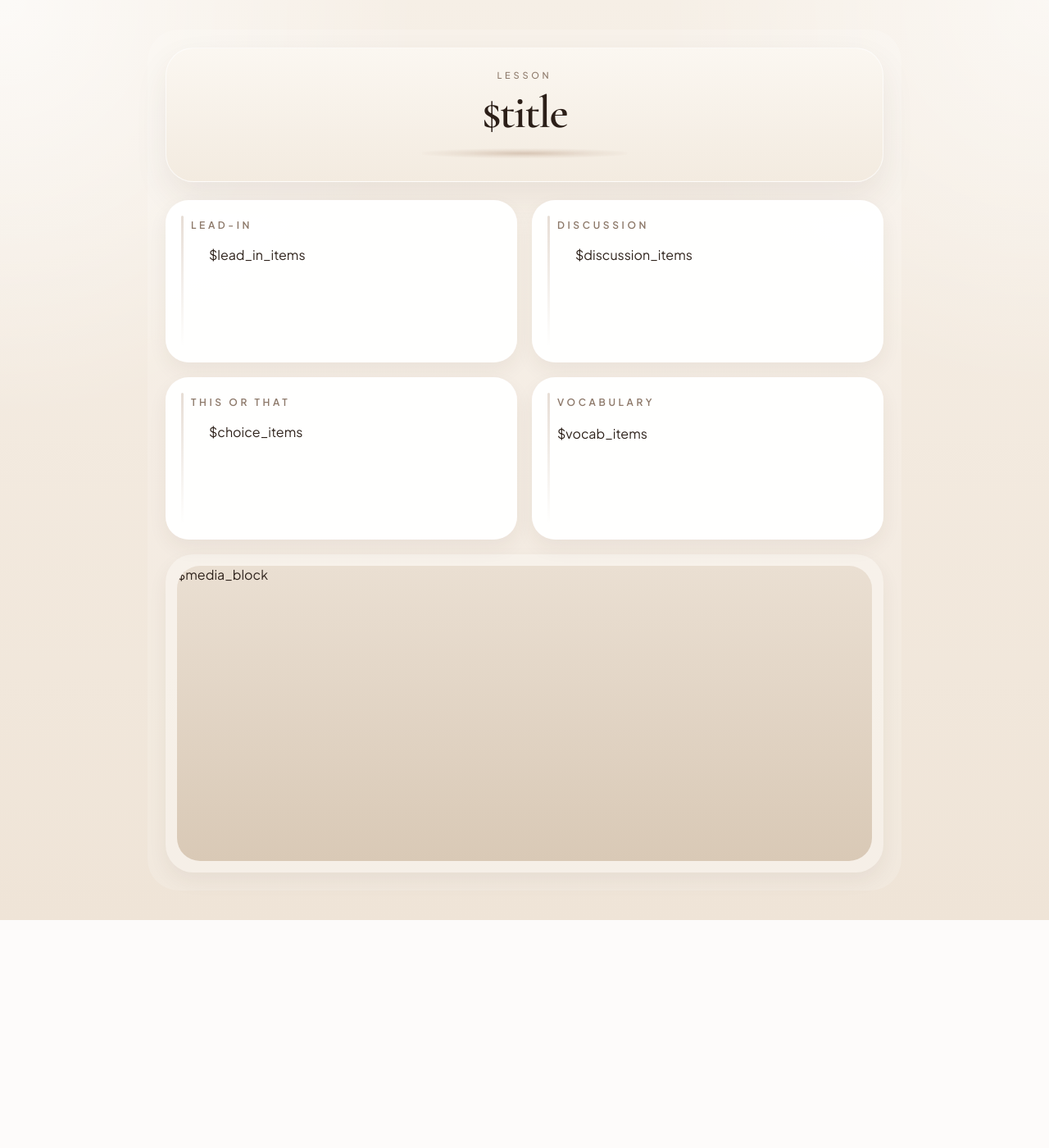
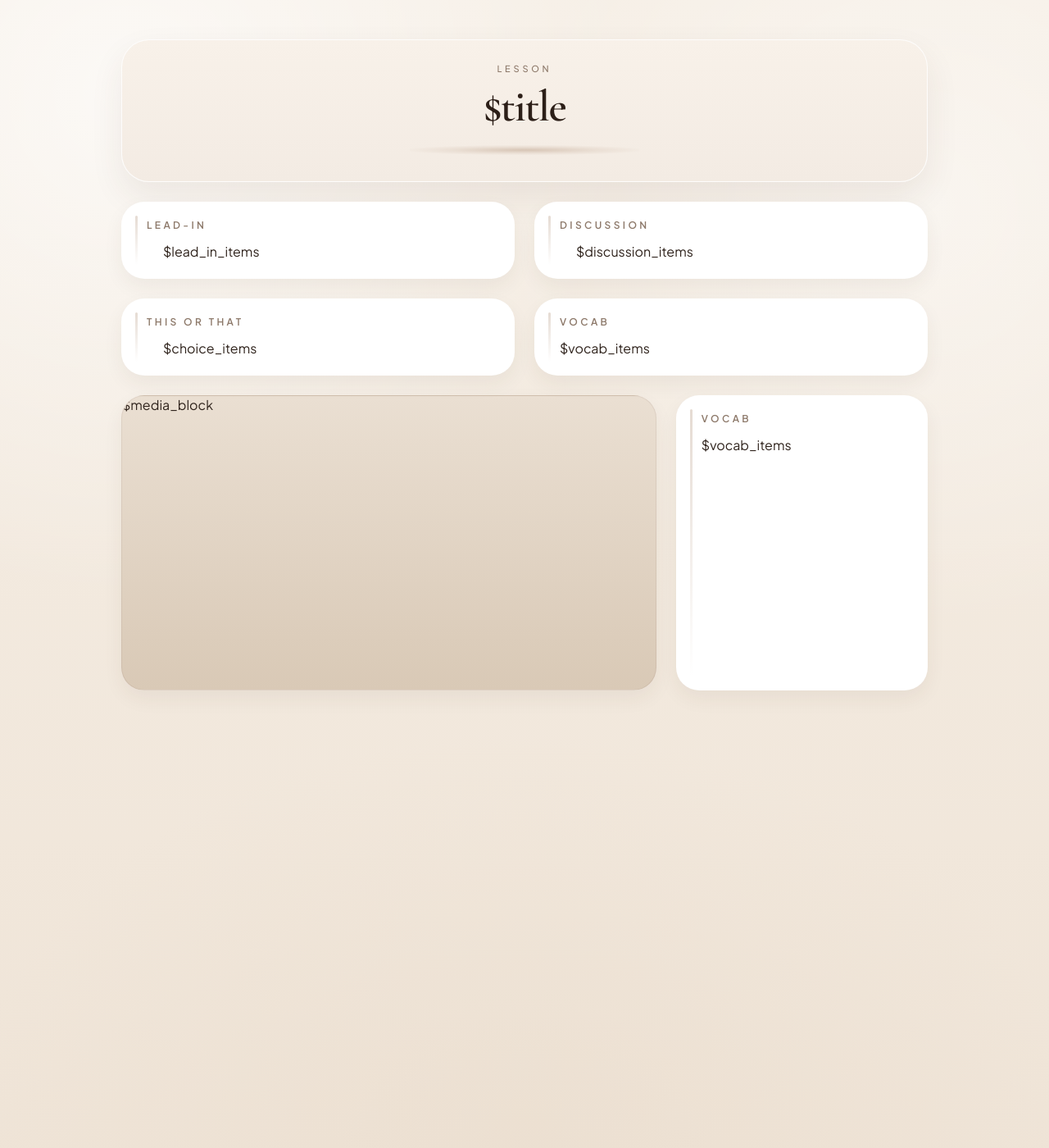
Before and after one commit to Jonis97/veliora-bot, a Python web app: template bot/templates/lesson_art_v1.html in a window 1280 px wide. Shown: the whole page at 82% size. Before the commit the page ends 1122 px from the top, so only its background shows below. Run offline with Jinja, Linux system fonts and the light colour scheme; the template is opened without the code that fills it, so the values that code supplies are empty.

Commit message:
style: update lesson_art_v1 from fixed render contract

```diff
--- a/bot/templates/lesson_art_v1.html
+++ b/bot/templates/lesson_art_v1.html
@@ -2,24 +2,36 @@
 <html lang="en">
 <head>
   <meta charset="UTF-8" />
-  <meta name="viewport" content="width=device-width, initial-scale=1.0" />
-  <title>Lesson Art V1</title>
+  <meta name="viewport" content="width=1080, initial-scale=1.0" />
+  <title>lesson_art_v1</title>
   <link rel="preconnect" href="https://fonts.googleapis.com">
   <link rel="preconnect" href="https://fonts.gstatic.com" crossorigin>
   <link href="https://fonts.googleapis.com/css2?family=Cormorant+Garamond:wght@500;600;700&family=Plus+Jakarta+Sans:wght@400;500;600&display=swap" rel="stylesheet">
   <style>
+    /* lesson_art_v1 — fixed_mockup contract (template_id: lesson_art_v1) */
     :root {
+      --canvas-w: 1080px;
+      --canvas-min-h: 1400px;
+      --outer-pad: 48px;
       --bg: #f6efe6;
       --bg-2: #efe4d7;
-      --card: rgba(255,255,255,0.96);
+      --title-card-bg: #f8f1e9;
+      --content-card-bg: #ffffff;
+      --content-card-border: rgba(255, 255, 255, 0.85);
       --text: #2f231c;
+      --title-color: #2c1f18;
       --muted: #8d796a;
-      --line: rgba(115, 93, 78, 0.14);
       --shadow: 0 18px 40px rgba(74, 53, 39, 0.08);
       --shadow-soft: 0 10px 24px rgba(74, 53, 39, 0.06);
-      --radius-xl: 34px;
-      --radius-lg: 28px;
-      --radius-md: 22px;
+      --radius-title: 34px;
+      --radius-card: 28px;
+      --radius-image: 28px;
+      --radius-pill: 999px;
+      --title-size: 54px;
+      --section-label-size: 12px;
+      --body-size: 19px;
+      --grid-gap: 24px;
+      --hero-h: 360px;
     }
 
     * {
@@ -30,33 +42,35 @@
       margin: 0;
       padding: 0;
       background:
-        radial-gradient(circle at top left, rgba(255,255,255,0.7), transparent 30%),
-        radial-gradient(circle at top right, rgba(255,255,255,0.55), transparent 28%),
+        radial-gradient(circle at 12% 8%, rgba(255, 255, 255, 0.65) 0%, transparent 36%),
+        radial-gradient(circle at 88% 18%, rgba(255, 255, 255, 0.45) 0%, transparent 32%),
+        radial-gradient(ellipse 120% 80% at 50% 100%, rgba(230, 215, 198, 0.35) 0%, transparent 45%),
         linear-gradient(180deg, var(--bg) 0%, var(--bg-2) 100%);
       color: var(--text);
+      -webkit-font-smoothing: antialiased;
     }
 
     body {
       font-family: "Plus Jakarta Sans", Arial, sans-serif;
-      padding: 36px;
     }
 
-    .sheet {
-      width: 920px;
+    .canvas {
+      width: var(--canvas-w);
+      min-height: var(--canvas-min-h);
       margin: 0 auto;
-      padding: 22px;
-      border-radius: 38px;
-      background: rgba(255,255,255,0.14);
+      padding: var(--outer-pad);
+      overflow: hidden;
     }
 
     .title-card {
-      background: linear-gradient(180deg, #fbf7f1 0%, #f3ebe0 100%);
-      border-radius: var(--radius-xl);
+      background: linear-gradient(180deg, var(--title-card-bg) 0%, #f3ebe3 100%);
+      border-radius: var(--radius-title);
       box-shadow: var(--shadow);
-      padding: 26px 44px 28px;
+      padding: 28px 40px 32px;
       text-align: center;
-      margin-bottom: 22px;
-      border: 1px solid rgba(255,255,255,0.7);
+      margin-bottom: var(--grid-gap);
+      border: 1px solid var(--content-card-border);
+      max-width: 100%;
     }
 
     .eyebrow {
@@ -69,63 +83,69 @@
     }
 
     .title {
-      margin: 0;
+      margin: 0 auto;
+      max-width: 100%;
       font-family: "Cormorant Garamond", Georgia, serif;
-      font-size: 56px;
-      line-height: 0.98;
+      font-size: var(--title-size);
+      line-height: 1.05;
       font-weight: 600;
       letter-spacing: -0.03em;
-      color: #2c1f18;
+      color: var(--title-color);
+      overflow-wrap: anywhere;
+      word-wrap: break-word;
     }
 
     .title-accent {
-      width: 250px;
+      width: min(280px, 72%);
       height: 12px;
-      margin: 16px auto 0;
-      border-radius: 999px;
+      margin: 18px auto 0;
+      border-radius: var(--radius-pill);
       background:
-        radial-gradient(ellipse at center, rgba(191,164,142,0.55) 0%, rgba(191,164,142,0.18) 45%, rgba(191,164,142,0) 75%);
-      filter: blur(0.2px);
+        radial-gradient(ellipse at center, rgba(191, 164, 142, 0.55) 0%, rgba(191, 164, 142, 0.18) 45%, rgba(191, 164, 142, 0) 75%);
     }
 
-    .grid {
+    .top-grid {
       display: grid;
       grid-template-columns: 1fr 1fr;
-      gap: 18px;
-      margin-bottom: 18px;
+      gap: var(--grid-gap);
+      margin-bottom: var(--grid-gap);
     }
 
     .card {
       position: relative;
-      background: var(--card);
-      border-radius: var(--radius-lg);
+      background: var(--content-card-bg);
+      border-radius: var(--radius-card);
       box-shadow: var(--shadow-soft);
-      padding: 22px 24px 24px;
-      overflow: hidden;
-      min-height: 198px;
-      border: 1px solid rgba(255,255,255,0.85);
+      padding: 20px 22px 22px;
+      border: 1px solid var(--content-card-border);
+      min-height: 0;
+      min-width: 0;
+      overflow: auto;
+      max-height: 420px;
     }
 
     .card::before {
       content: "";
       position: absolute;
-      left: 18px;
-      top: 18px;
-      bottom: 18px;
+      left: 16px;
+      top: 16px;
+      bottom: 16px;
       width: 3px;
-      border-radius: 999px;
-      background: linear-gradient(180deg, rgba(202,181,164,0.65), rgba(202,181,164,0));
-      opacity: 0.7;
+      border-radius: var(--radius-pill);
+      background: linear-gradient(180deg, rgba(202, 181, 164, 0.65), rgba(202, 181, 164, 0));
+      opacity: 0.75;
+      pointer-events: none;
     }
 
     .card-inner {
-      margin-left: 6px;
+      margin-left: 8px;
+      min-width: 0;
     }
 
     .section-title {
-      margin: 0 0 18px;
-      font-size: 12px;
-      letter-spacing: 0.30em;
+      margin: 0 0 14px;
+      font-size: var(--section-label-size);
+      letter-spacing: 0.28em;
       text-transform: uppercase;
       color: var(--muted);
       font-weight: 600;
@@ -133,14 +153,14 @@
 
     ul.clean-list {
       margin: 0;
-      padding-left: 22px;
+      padding-left: 20px;
       list-style: disc;
     }
 
     ul.clean-list li {
-      margin: 0 0 12px;
-      font-size: 19px;
-      line-height: 1.42;
+      margin: 0 0 10px;
+      font-size: var(--body-size);
+      line-height: 1.45;
       color: var(--text);
     }
 
@@ -151,72 +171,121 @@
     .vocab-wrap {
       display: flex;
       flex-wrap: wrap;
-      gap: 12px;
-      padding-top: 2px;
+      gap: 10px;
+      align-content: flex-start;
+      max-height: 320px;
+      overflow-y: auto;
     }
 
-    .pill {
+    .vocab-wrap .la-vocab-pill {
       display: inline-flex;
       align-items: center;
-      padding: 12px 18px;
-      border-radius: 999px;
+      margin: 0;
+      padding: 10px 16px;
+      border-radius: var(--radius-pill);
+      list-style: none;
       background: linear-gradient(180deg, #f8f3ec 0%, #efe5d9 100%);
       border: 1px solid rgba(144, 117, 98, 0.14);
-      box-shadow: inset 0 1px 0 rgba(255,255,255,0.75);
+      box-shadow: inset 0 1px 0 rgba(255, 255, 255, 0.75);
       color: #4c3b30;
-      font-size: 18px;
+      font-size: calc(var(--body-size) - 1px);
       line-height: 1.2;
-      white-space: nowrap;
+      max-width: 100%;
+      white-space: normal;
     }
 
-    .media {
-      margin-top: 6px;
-      background: rgba(255,255,255,0.28);
-      border-radius: var(--radius-xl);
-      padding: 14px;
-      box-shadow: var(--shadow-soft);
+    .vocab-wrap .la-vocab-text {
+      display: inline;
+      overflow-wrap: anywhere;
+    }
+
+    /* bottom_composition: asymmetric_split 68% / 32% */
+    .bottom-row {
+      display: grid;
+      grid-template-columns: minmax(0, 68fr) minmax(0, 32fr);
+      gap: var(--grid-gap);
+      align-items: stretch;
+      min-height: 0;
+    }
+
+    .bottom-hero {
+      min-width: 0;
+      display: flex;
+      flex-direction: column;
     }
 
     .media-frame {
-      height: 360px;
+      height: var(--hero-h);
       width: 100%;
-      border-radius: 28px;
+      border-radius: var(--radius-image);
       overflow: hidden;
       background: linear-gradient(180deg, #eadfd2 0%, #d9c9b6 100%);
+      box-shadow: var(--shadow-soft);
+      border: 1px solid rgba(115, 93, 78, 0.1);
+      flex-shrink: 0;
     }
 
-    .media-frame img {
+    .media-frame figure.la-media-img {
+      margin: 0;
+      width: 100%;
+      height: 100%;
+      display: block;
+    }
+
+    .media-frame figure.la-media-img img {
       width: 100%;
       height: 100%;
       object-fit: cover;
+      object-position: center;
       display: block;
     }
 
-    .media-placeholder {
+    .media-frame .la-media-placeholder {
       width: 100%;
       height: 100%;
+      min-height: var(--hero-h);
       display: grid;
       place-items: center;
-      font-size: 18px;
-      color: rgba(76,59,48,0.6);
+      font-size: 16px;
+      color: rgba(76, 59, 48, 0.55);
       background:
-        radial-gradient(circle at top left, rgba(255,255,255,0.55), transparent 24%),
+        radial-gradient(circle at top left, rgba(255, 255, 255, 0.55), transparent 24%),
         linear-gradient(180deg, #efe5d8 0%, #dbcbb9 100%);
+    }
+
+    .bottom-echo {
+      min-width: 0;
+      display: flex;
+      flex-direction: column;
+    }
+
+    .bottom-echo .card {
+      flex: 1 1 auto;
+      min-height: var(--hero-h);
+      max-height: none;
+      display: flex;
+      flex-direction: column;
+    }
+
+    .bottom-echo .vocab-wrap {
+      max-height: none;
+      flex: 1 1 auto;
+      overflow-y: auto;
     }
   </style>
 </head>
 <body>
-  <main class="sheet">
+  <main class="canvas">
     <section class="title-card">
       <div class="eyebrow">Lesson</div>
       <h1 class="title">$title</h1>
-      <div class="title-accent"></div>
+      <div class="title-accent" aria-hidden="true"></div>
     </section>
 
-    <section class="grid">
+    <section class="top-grid" aria-label="Content grid">
       <article class="card">
         <div class="card-inner">
-          <h2 class="section-title">Lead-in</h2>
+          <h2 class="section-title">LEAD-IN</h2>
           <ul class="clean-list">
             $lead_in_items
           </ul>
@@ -225,7 +294,7 @@
 
       <article class="card">
         <div class="card-inner">
-          <h2 class="section-title">Discussion</h2>
+          <h2 class="section-title">DISCUSSION</h2>
           <ul class="clean-list">
             $discussion_items
           </ul>
@@ -234,7 +303,7 @@
 
       <article class="card">
         <div class="card-inner">
-          <h2 class="section-title">This or That</h2>
+          <h2 class="section-title">THIS OR THAT</h2>
           <ul class="clean-list">
             $choice_items
           </ul>
@@ -243,7 +312,7 @@
 
       <article class="card">
         <div class="card-inner">
-          <h2 class="section-title">Vocabulary</h2>
+          <h2 class="section-title">VOCAB</h2>
           <div class="vocab-wrap">
             $vocab_items
           </div>
@@ -251,9 +320,21 @@
       </article>
     </section>
 
-    <section class="media">
-      <div class="media-frame">
-        $media_block
+    <section class="bottom-row" aria-label="Bottom composition">
+      <div class="bottom-hero">
+        <div class="media-frame">
+          $media_block
+        </div>
+      </div>
+      <div class="bottom-echo">
+        <article class="card">
+          <div class="card-inner">
+            <h2 class="section-title">VOCAB</h2>
+            <div class="vocab-wrap">
+              $vocab_items
+            </div>
+          </div>
+        </article>
       </div>
     </section>
   </main>
```
